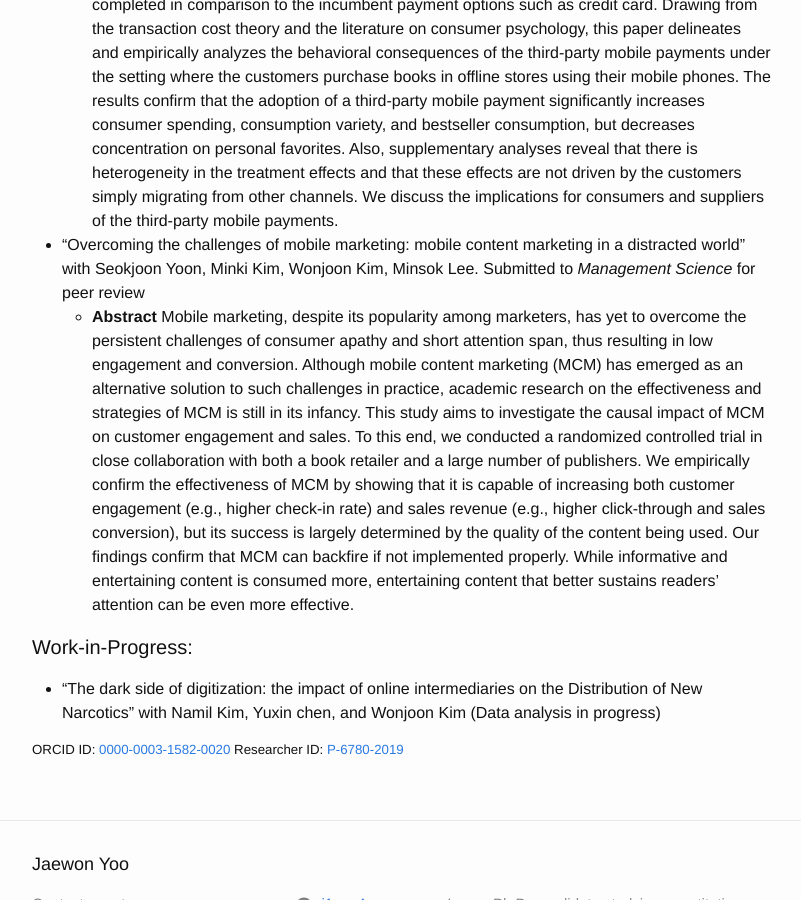
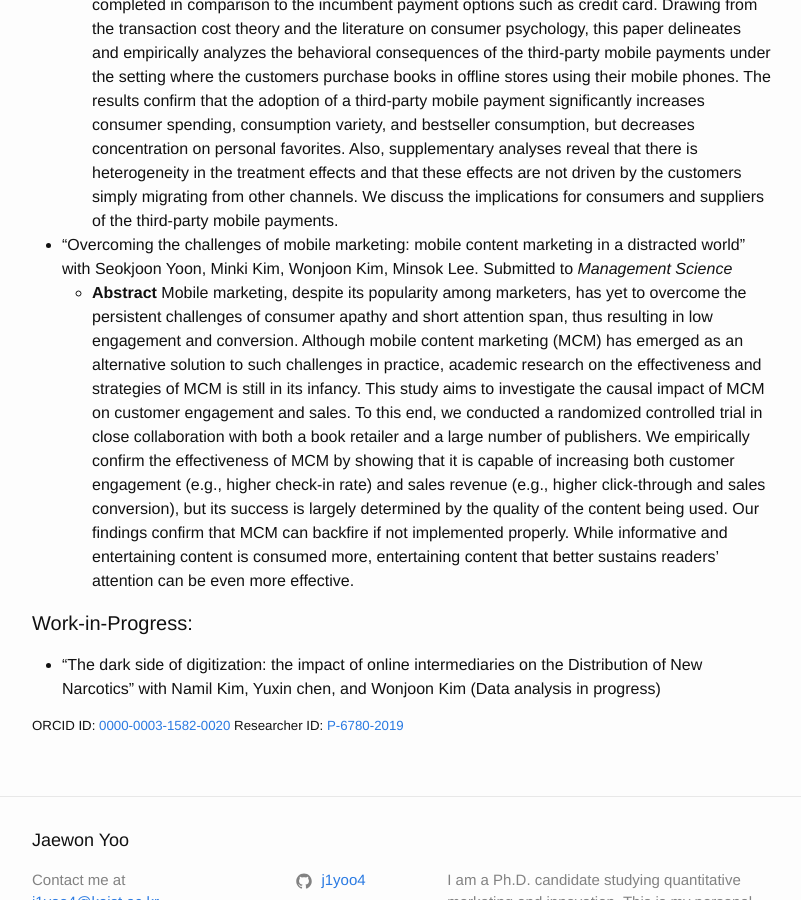
Before and after one commit to j1yoo/j1yoo.github.io, a Jekyll site: the page built from research.markdown, in a window 1280 px wide and 900 px high, scrolled down 444 px. Shown: the whole window, without its empty margins (238-1039 px from the left). Built offline with Jekyll 4.4.1, drawn with Linux system fonts in a browser that asks for light colours.

Commit message:
Update research.markdown

```diff
--- a/research.markdown
+++ b/research.markdown
@@ -11,7 +11,7 @@ permalink: /JaewonYoo/Research/
 * "Mobile payments revolution: the impact of third party mobile payments on customer mobile purchase behavior" with Yuxin Chen, Minki Kim, and Wonjoon Kim. Preparing for submission to _Marketing Science_
   * __Abstract__  The advent of the digitized economy is changing the payment landscape as we know it. Incorporating new body-mapping technologies such as fingerprint scanning, third-party mobile payments, e.g., Google pay, WeChat pay, and Kakao pay, are gathering a strong customer base. These newly emerging mobile payment services, from the users’ standpoint, bring about a substantial shift in their transaction experience as they require fewer tasks to be completed in comparison to the incumbent payment options such as credit card. Drawing from the transaction cost theory and the literature on consumer psychology, this paper delineates and empirically analyzes the behavioral consequences of the third-party mobile payments under the setting where the customers purchase books in offline stores using their mobile phones. The results confirm that the adoption of a third-party mobile payment significantly increases consumer spending, consumption variety, and bestseller consumption, but decreases concentration on personal favorites. Also, supplementary analyses reveal that there is heterogeneity in the treatment effects and that these effects are not driven by the customers simply migrating from other channels. We discuss the implications for consumers and suppliers of the third-party mobile payments.
 
-* "Overcoming the challenges of mobile marketing: mobile content marketing in a distracted world" with Seokjoon Yoon, Minki Kim, Wonjoon Kim, Minsok Lee. Submitted to _Management Science_ for peer review
+* "Overcoming the challenges of mobile marketing: mobile content marketing in a distracted world" with Seokjoon Yoon, Minki Kim, Wonjoon Kim, Minsok Lee. Submitted to _Management Science_
   * __Abstract__  Mobile marketing, despite its popularity among marketers, has yet to overcome the persistent challenges of consumer apathy and short attention span, thus resulting in low engagement and conversion. Although mobile content marketing (MCM) has emerged as an alternative solution to such challenges in practice, academic research on the effectiveness and strategies of MCM is still in its infancy. This study aims to investigate the causal impact of MCM on customer engagement and sales. To this end, we conducted a randomized controlled trial in close collaboration with both a book retailer and a large number of publishers. We empirically confirm the effectiveness of MCM by showing that it is capable of increasing both customer engagement (e.g., higher check-in rate) and sales revenue (e.g., higher click-through and sales conversion), but its success is largely determined by the quality of the content being used. Our findings confirm that MCM can backfire if not implemented properly. While informative and entertaining content is consumed more, entertaining content that better sustains readers' attention can be even more effective.
 
 #### Work-in-Progress:
```
